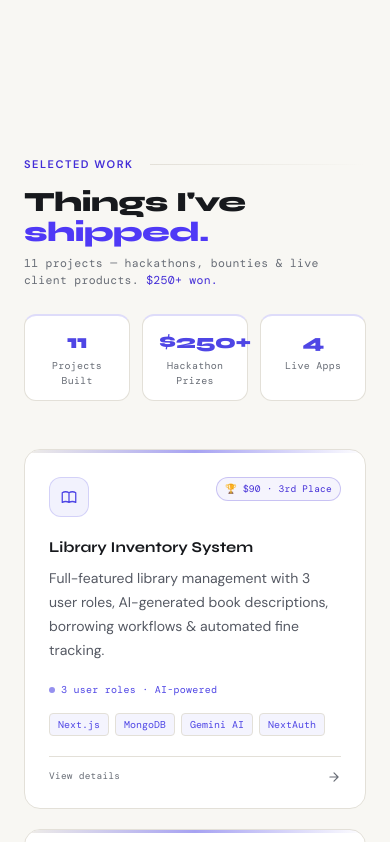
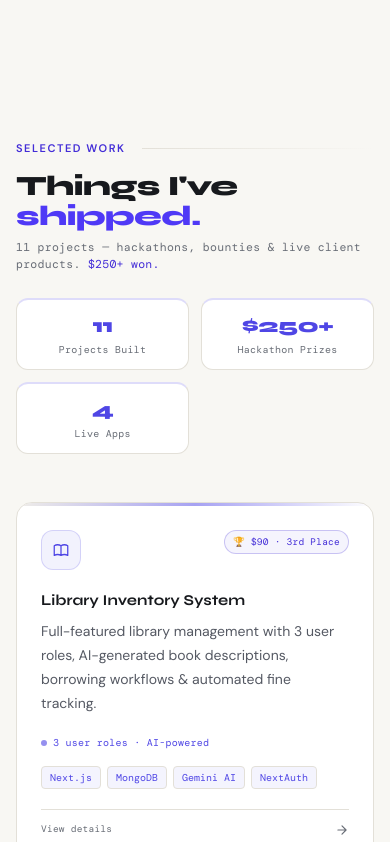
Before and after one commit to Nitrajsinh-Solanki/nitrajsinh-solanki-portfolio, a Next.js app in the folder nitrajsinh-solanki/: page / in a window 390 px wide. Shown: the part 5980-6822 px from the top of the page. Built offline with nearby package versions, Linux system fonts and the light colour scheme; no server answers; a web font is replaced by a local one.

Commit message:
fix: adapt project stats to compact mobile widths

```diff
--- a/nitrajsinh-solanki/app/components/ProjectsPreview.tsx
+++ b/nitrajsinh-solanki/app/components/ProjectsPreview.tsx
@@ -93,7 +93,7 @@ export default function ProjectsPreview() {
   return (
     <section
       id="projects"
-      className="relative py-20 md:py-28 px-6 md:px-10 overflow-hidden"
+      className="relative py-16 sm:py-20 md:py-28 px-4 sm:px-6 md:px-10 overflow-hidden"
     >
       <div className="relative z-10 max-w-6xl mx-auto">
 
@@ -144,7 +144,7 @@ export default function ProjectsPreview() {
           </div>
 
           {/* Stats strip */}
-          <div className="grid grid-cols-3 gap-3 mb-12">
+          <div className="grid grid-cols-2 sm:grid-cols-3 gap-3 mb-12">
             {[
               { value: String(STATS.total), label: "Projects Built", color: "#4F46E5" },
               { value: "$250+", label: "Hackathon Prizes",  color: "#4F46E5" },
```
